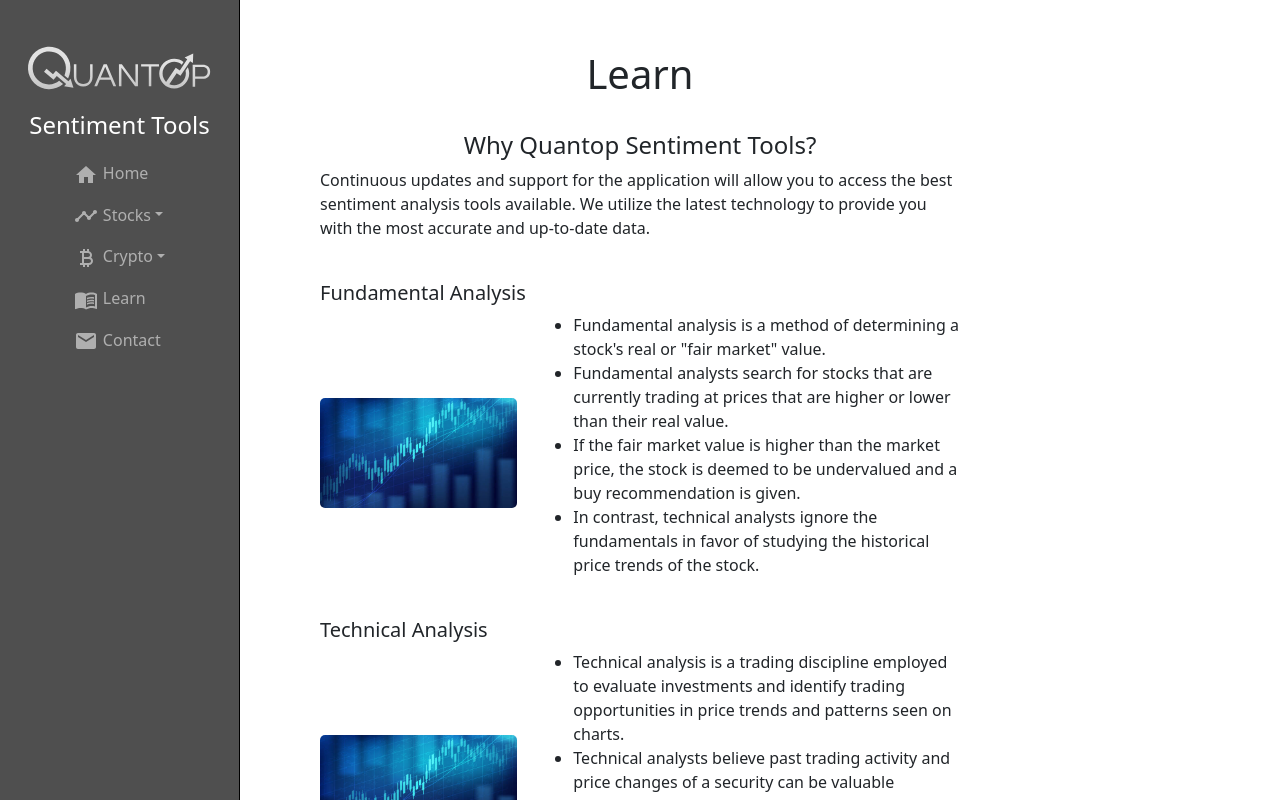
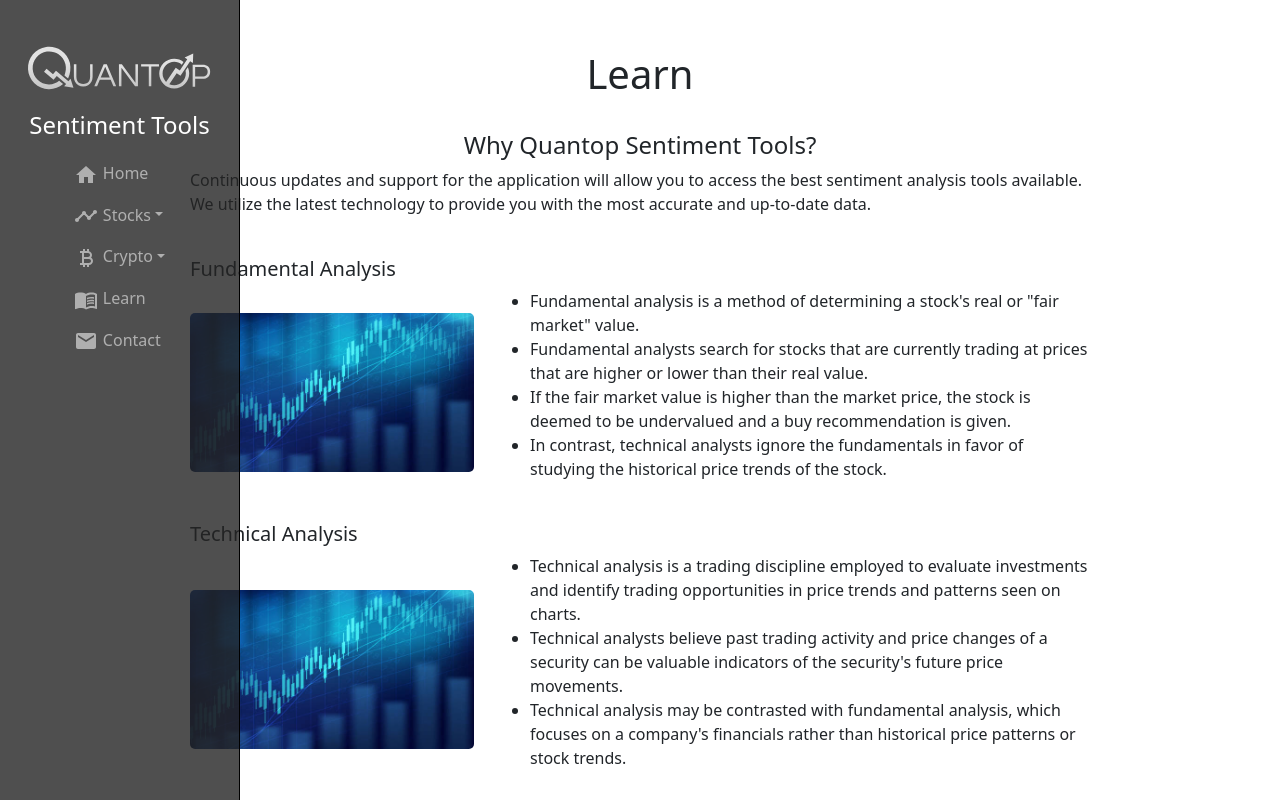
Before and after one commit to caxky/quantop-sentiment-tools, a React (Create React App) app in the folder client/: page /learn in a window 1280 px wide. Shown: the top 800 px of the page. Built offline with nearby package versions, Linux system fonts and the light colour scheme; the HTML template or start-up script is replaced by a standard one.

Commit message:
Fix width of content on learn page

```diff
--- a/client/src/components/learn/Learn.scss
+++ b/client/src/components/learn/Learn.scss
@@ -6,7 +6,8 @@
   margin-top: 50px;
 
   .sections {
-    width: 50%;
+    width: 90%;
+    max-width: 900px;
 
     .top {
       text-align: center;
```
